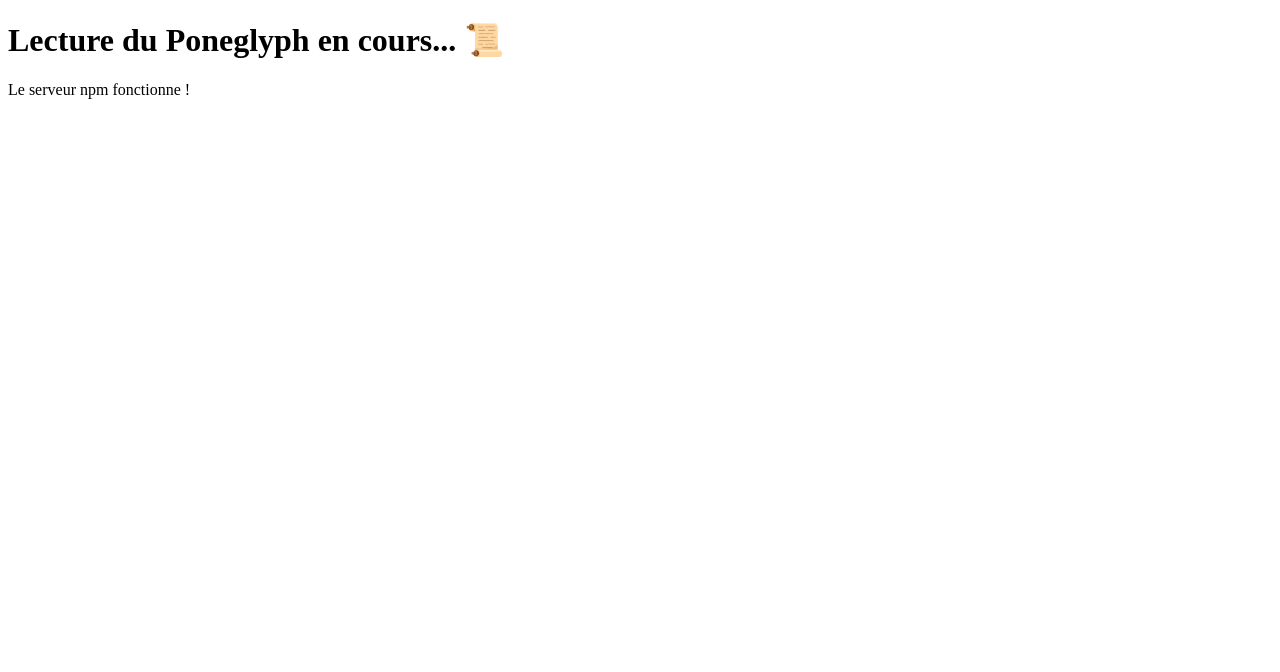
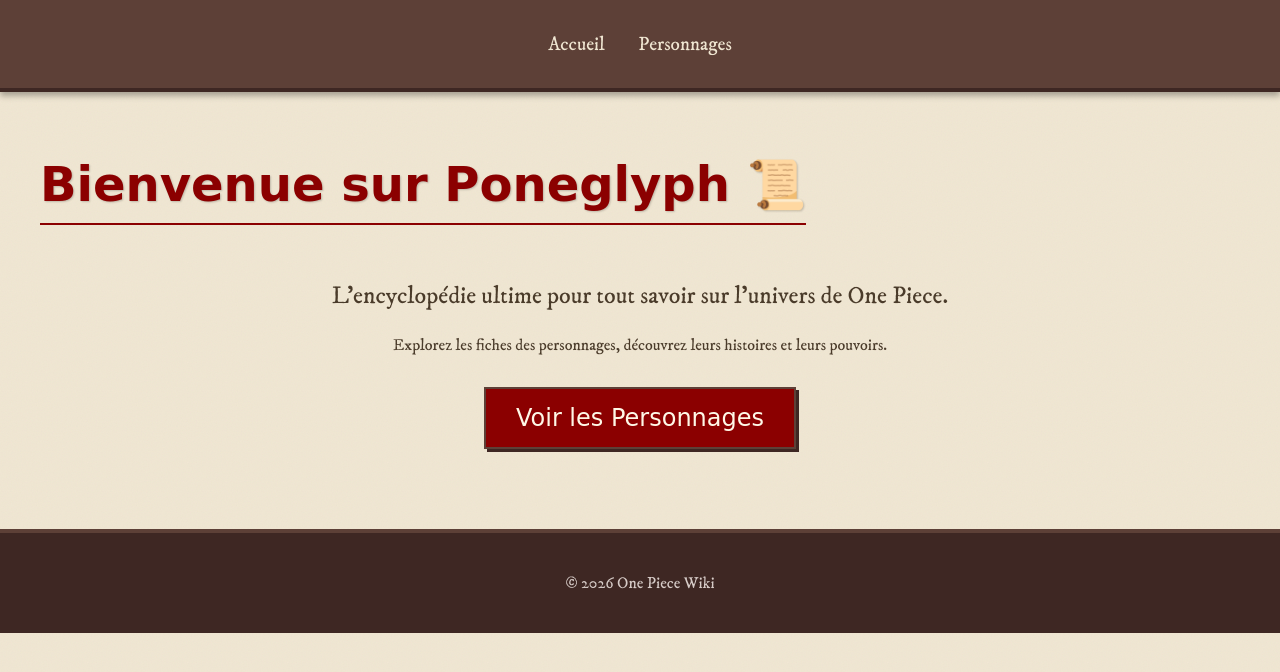
Before and after one commit to seishiiinsan/poneglyph, a website: page index.html in a window 1280 px wide. Drawn offline with nearby package versions, Linux system fonts and the light colour scheme; a web font is replaced by a local one.

Commit message:
feat: revamp landing page structure and add CTA styling

```diff
--- a/index.html
+++ b/index.html
@@ -2,10 +2,36 @@
 <html lang="fr">
 <head>
     <meta charset="UTF-8">
-    <title>Poneglyph</title>
+    <title>Poneglyph - Accueil</title>
+    <link rel="preconnect" href="https://fonts.googleapis.com">
+    <link rel="preconnect" href="https://fonts.gstatic.com" crossorigin>
+    <link href="https://fonts.googleapis.com/css2?family=IM+Fell+DW+Pica:ital@0;1&family=Pirata+One&display=swap" rel="stylesheet">
+    <link rel="stylesheet" href="src/css/style.css">
 </head>
 <body>
-    <h1>Lecture du Poneglyph en cours... 📜</h1>
-    <p>Le serveur npm fonctionne !</p>
+<header>
+    <nav>
+        <ul>
+            <li><a href="index.html">Accueil</a></li>
+            <li><a href="characters.html">Personnages</a></li>
+        </ul>
+    </nav>
+</header>
+
+<main>
+    <h1>Bienvenue sur Poneglyph 📜</h1>
+    <div style="text-align: center; max-width: 800px; margin: 0 auto;">
+        <p style="font-size: 1.5rem;">L'encyclopédie ultime pour tout savoir sur l'univers de One Piece.</p>
+        <p>Explorez les fiches des personnages, découvrez leurs histoires et leurs pouvoirs.</p>
+
+        <div style="margin-top: 2rem;">
+            <a href="characters.html" class="cta-button">Voir les Personnages</a>
+        </div>
+    </div>
+</main>
+
+<footer>
+    <p>&copy; 2026 One Piece Wiki</p>
+</footer>
 </body>
 </html>
--- a/src/css/style.css
+++ b/src/css/style.css
@@ -168,6 +168,31 @@ h1 {
     color: #999;
 }
 
+/* Call to Action Button */
+.cta-button {
+    display: inline-block;
+    background-color: #8b0000;
+    color: #fff8e7;
+    padding: 15px 30px;
+    text-decoration: none;
+    font-family: 'Pirata One', cursive;
+    font-size: 1.5rem;
+    border: 2px solid #5d4037;
+    box-shadow: 3px 3px 0 #3e2723;
+    transition: transform 0.2s, box-shadow 0.2s;
+}
+
+.cta-button:hover {
+    transform: translate(-2px, -2px);
+    box-shadow: 5px 5px 0 #3e2723;
+    color: #ffd700;
+}
+
+.cta-button:active {
+    transform: translate(1px, 1px);
+    box-shadow: 1px 1px 0 #3e2723;
+}
+
 footer {
     background-color: #3e2723;
     color: #d7ccc8;
```
